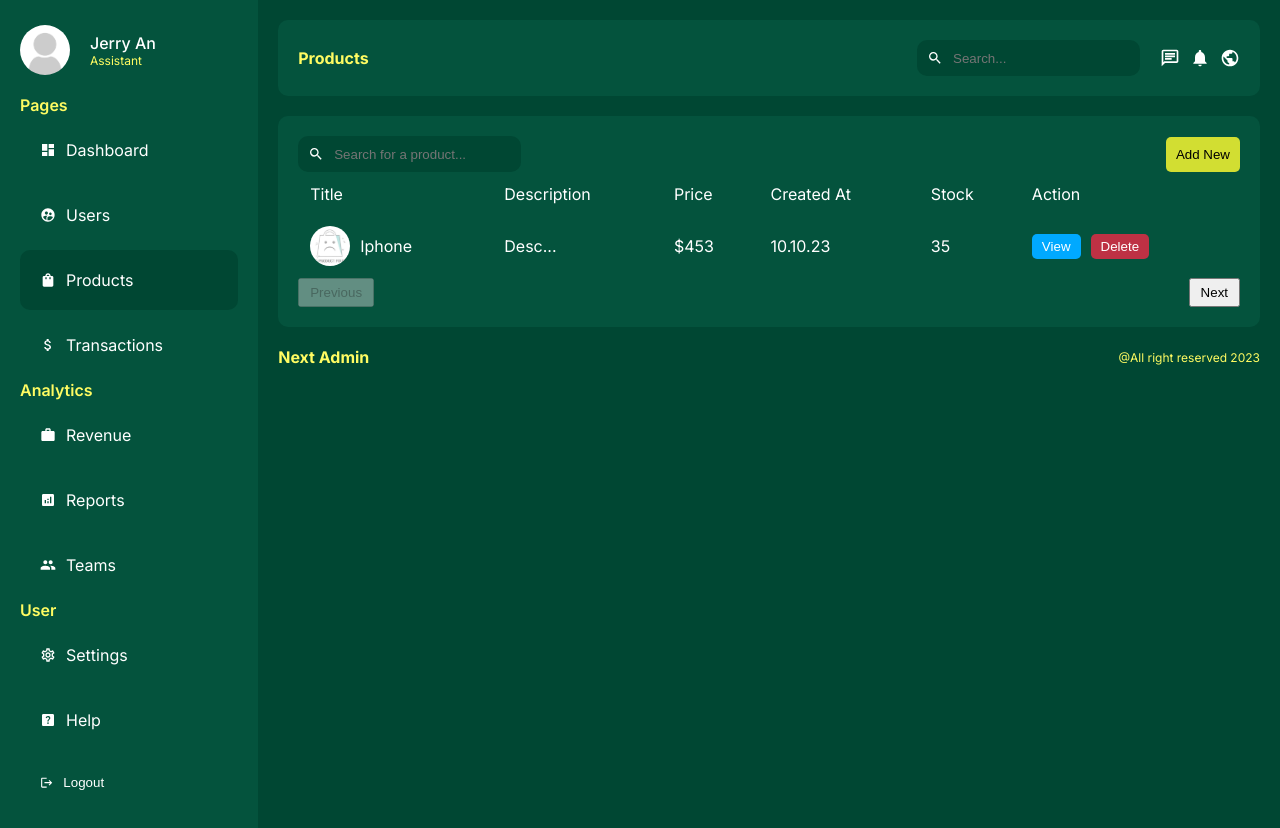
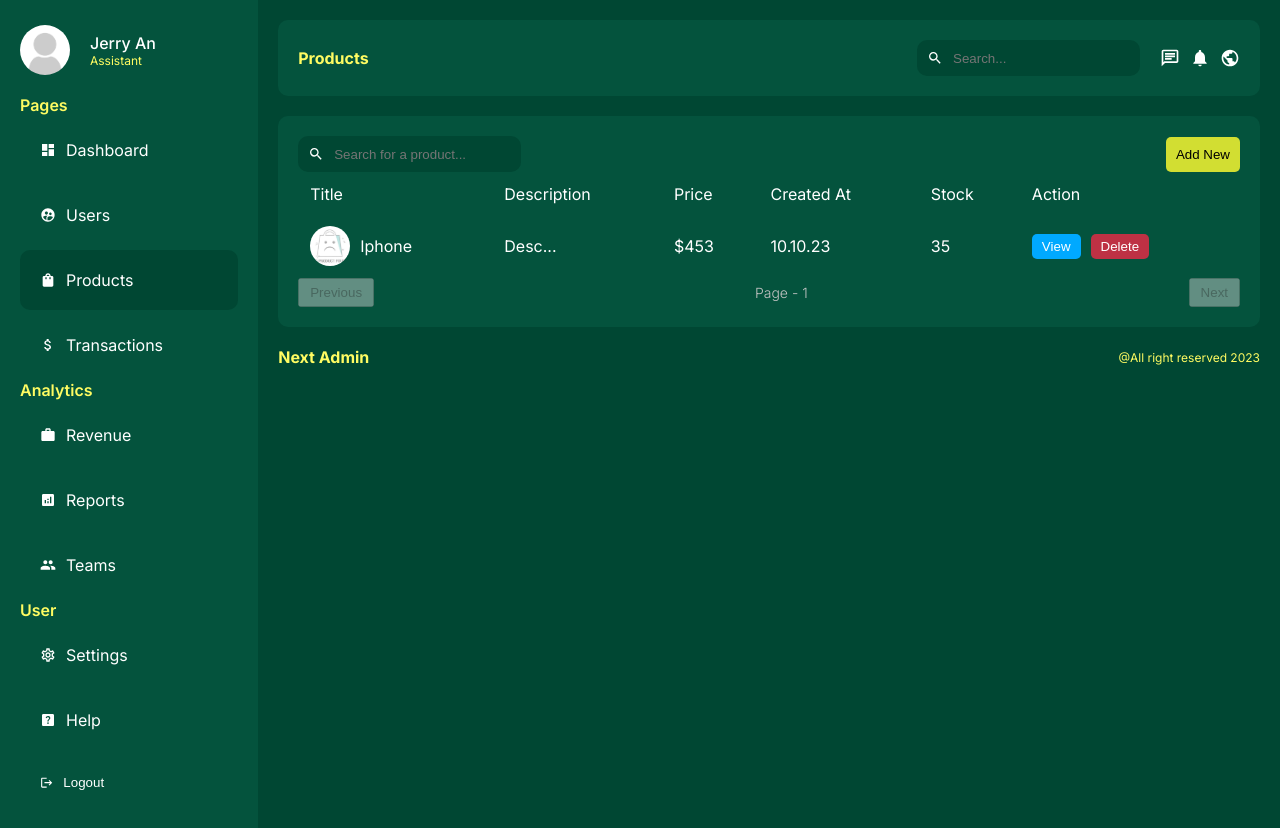
Before and after one commit to sang-phan1194/nextJS-admin-board, a Next.js app: page /dashboard/products in a window 1280 px wide. Built offline with nearby package versions, Linux system fonts and the light colour scheme.

Commit message:
build pagination function

```diff
--- a/app/dashboard/users/page.jsx
+++ b/app/dashboard/users/page.jsx
@@ -7,7 +7,8 @@ import { fetchUsers } from '@/app/lib/data';
 
 const UsersPage = async ({ searchParams }) => {
   const q = searchParams?.q || '';
-  const users = await fetchUsers(q);
+  const page = searchParams?.page || 1;
+  const { users, totalUser } = await fetchUsers(q, page);
 
   return (
     <div className={styles.container}>
@@ -65,7 +66,7 @@ const UsersPage = async ({ searchParams }) => {
           ))}
         </tbody>
       </table>
-      <Pagination />
+      <Pagination totalUser={totalUser} />
     </div>
   );
 };
--- a/app/ui/dashboard/pagination/pagination.jsx
+++ b/app/ui/dashboard/pagination/pagination.jsx
@@ -1,12 +1,44 @@
+'use client';
 import styles from './pagination.module.css';
+import { usePathname, useSearchParams, useRouter } from 'next/navigation';
 
-const Pagination = () => {
+const Pagination = ({ totalUser }) => {
+  const searchParams = useSearchParams();
+  const { replace } = useRouter();
+  const pathname = usePathname();
+
+  const page = searchParams.get('page') || 1;
+
+  const params = new URLSearchParams(searchParams);
+  const ITEM_PER_PAGE = 5;
+
+  const hasPrev = ITEM_PER_PAGE * (parseInt(page) - 1) > 0;
+  const hasNext =
+    ITEM_PER_PAGE * (parseInt(page) - 1) + ITEM_PER_PAGE < totalUser;
+  const handleChangePage = (type) => {
+    type === 'prev'
+      ? params.set('page', +page - 1)
+      : params.set('page', +page + 1);
+    replace(`${pathname}?${params}`);
+  };
+
   return (
     <div className={styles.container}>
-      <button className={styles.btn} disabled>
+      <button
+        className={styles.btn}
+        disabled={!hasPrev}
+        onClick={() => handleChangePage('prev')}
+      >
         Previous
       </button>
-      <button className={styles.btn}>Next</button>
+      <span>Page - {page}</span>
+      <button
+        className={styles.btn}
+        disabled={!hasNext}
+        onClick={() => handleChangePage('next')}
+      >
+        Next
+      </button>
     </div>
   );
 };
--- a/app/ui/dashboard/pagination/pagination.module.css
+++ b/app/ui/dashboard/pagination/pagination.module.css
@@ -1,6 +1,13 @@
 .container {
   display: flex;
   justify-content: space-between;
+  align-items: center;
+}
+
+.container span {
+  font-size: 14px;
+  font-weight: 300;
+  color: rgb(196, 196, 196);
 }
 
 .btn {
--- a/app/ui/dashboard/search/search.jsx
+++ b/app/ui/dashboard/search/search.jsx
@@ -11,6 +11,7 @@ const Search = ({ placeholder }) => {
 
   const handleSearch = useDebouncedCallback((e) => {
     const params = new URLSearchParams(searchParams);
+    params.set('page', 1);
     if (e.target.value) {
       e.target.value.length > 2 && params.set('q', e.target.value);
     } else {
```
Also changed, not shown: app/lib/data.js (+7 -3 lines).
